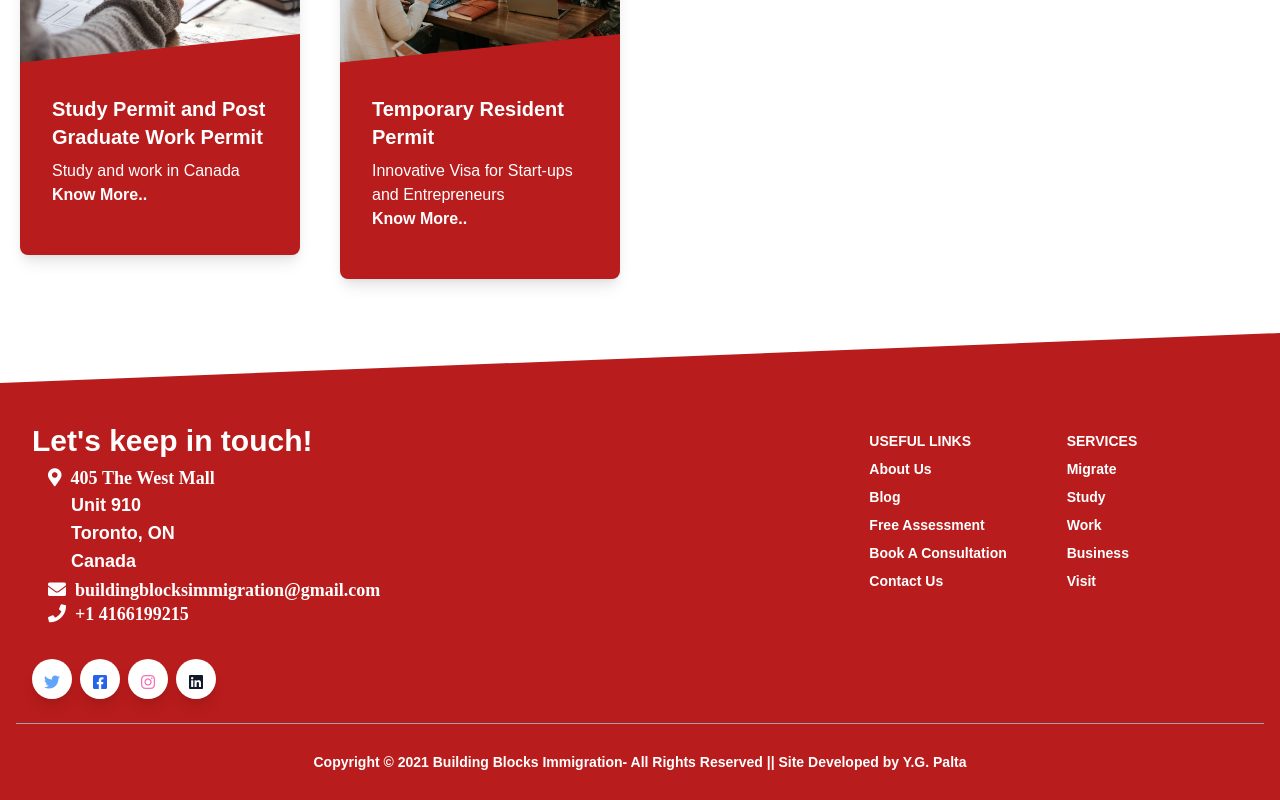
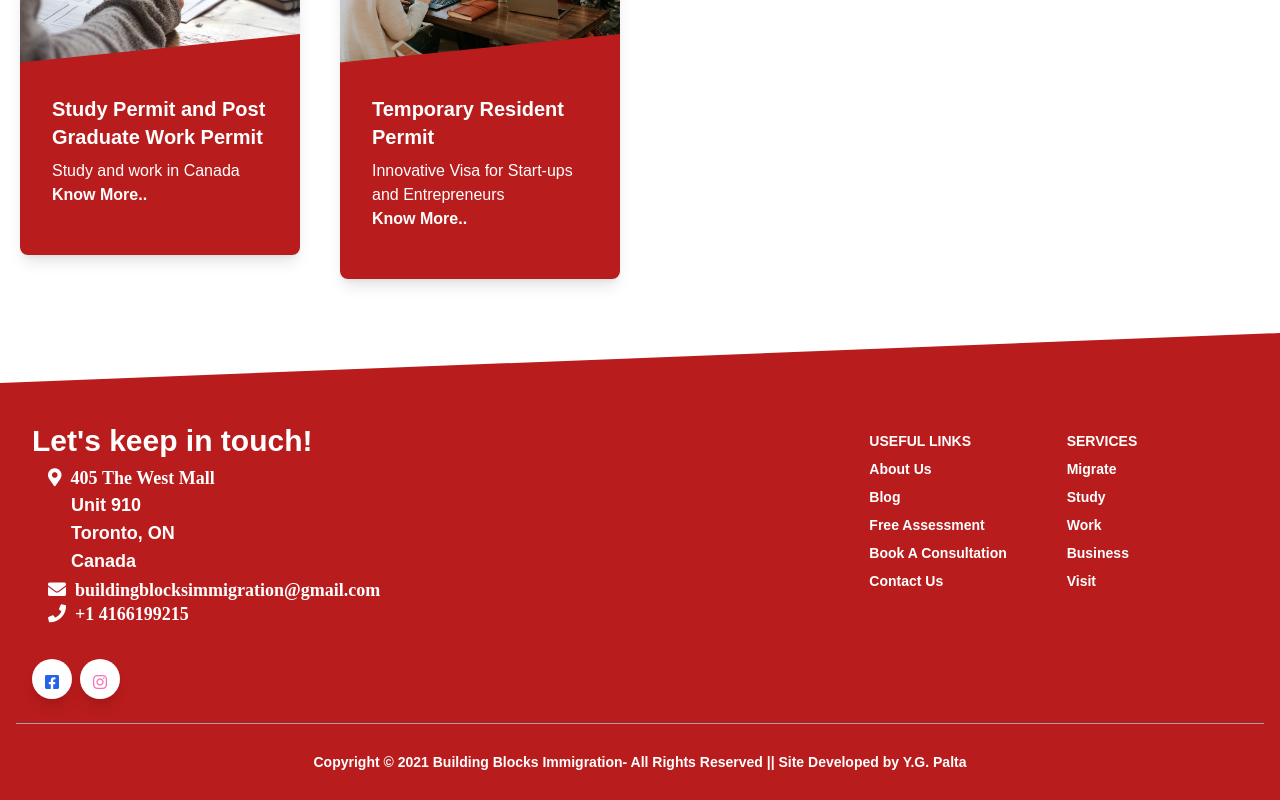
Before and after one commit to ygpalta/building-blocks-immigration, a Next.js app: page / in a window 1280 px wide. Shown: the part 2809-3609 px from the top of the page. Built offline with nearby package versions, Linux system fonts and the light colour scheme; a web font is replaced by a local one.

Commit message:
Updated Social Media Links

```diff
--- a/components/Footer.tsx
+++ b/components/Footer.tsx
@@ -54,30 +54,22 @@ function Footer(): ReactElement {
               </div>
 
               <div className="mt-6">
-                <button
-                  className="bg-white text-blue-400 shadow-lg font-normal h-10 w-10 items-center justify-center align-center rounded-full outline-none focus:outline-none mr-2 p-3"
-                  type="button"
-                >
-                  <i className="flex fab fa-twitter"></i>
-                </button>
+
                 <button
                   className="bg-white text-blue-600 shadow-lg font-normal h-10 w-10 items-center justify-center align-center rounded-full outline-none focus:outline-none mr-2 p-3"
                   type="button"
-                >
+                ><a href="https://www.facebook.com/buildingblocksimmigration/">
                   <i className="flex fab fa-facebook-square"></i>
+                 </a>
                 </button>
                 <button
                   className="bg-white text-pink-400 shadow-lg font-normal h-10 w-10 items-center justify-center align-center rounded-full outline-none focus:outline-none mr-2 p-3"
                   type="button"
-                >
-                  <i className="flex fab fa-instagram"></i>
+                ><a href="https://www.instagram.com/building_blocks_immigration/">
+                    <i className="flex fab fa-instagram"></i>
+                  </a>
                 </button>
-                <button
-                  className="bg-white text-gray-900 shadow-lg font-normal h-10 w-10 items-center justify-center align-center rounded-full outline-none focus:outline-none mr-2 p-3"
-                  type="button"
-                >
-                  <i className="flex fab fa-linkedin"></i>
-                </button>
+
               </div>
             </div>
             <div className="w-full lg:w-6/12 px-4 mt-4">
```
